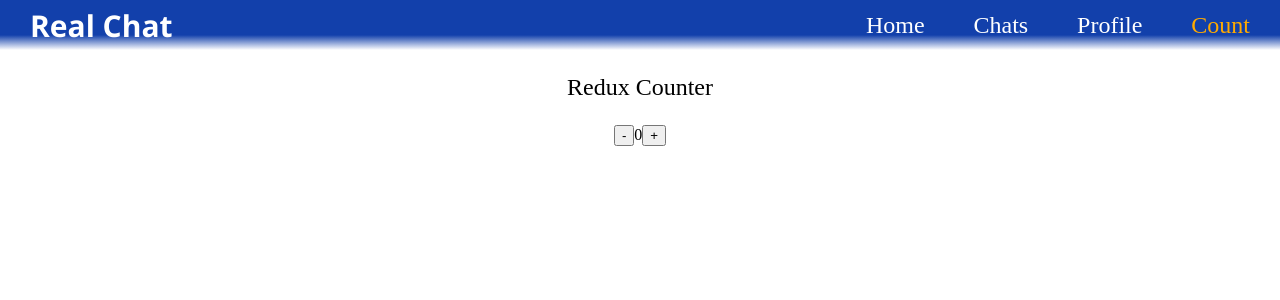
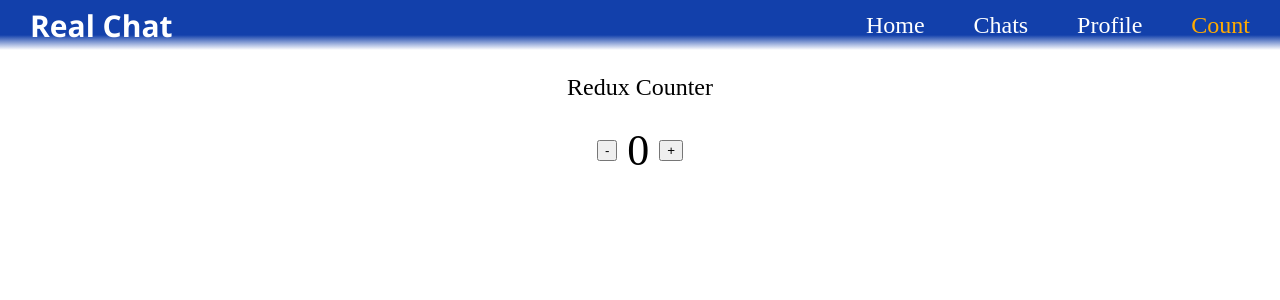
Before and after one commit to Gray-Starling/GeekBrains_react_course, a React (Create React App) app: page /count in a window 1280 px wide. Shown: the top 300 px of the page. Built offline with nearby package versions, Linux system fonts and the light colour scheme.

Commit message:
moved the Counter Page logic to the component

```diff
--- /dev/null
+++ b/src/components/ReduxCounter/ReduxCounter.jsx
@@ -0,0 +1,20 @@
+import React from "react";
+import { useDispatch, useSelector } from "react-redux";
+
+export const ReduxCounter = () => {
+  const value = useSelector((state) => state.count);
+  const dispatch = useDispatch();
+  return (
+    <div
+      style={{
+        display: "flex",
+        justifyContent: "center",
+        alignItems: "center",
+      }}
+    >
+      <button onClick={() => dispatch({ type: "decrease" })}>-</button>
+      <span style={{ margin: "0 10px", fontSize: "44px" }}>{value}</span>
+      <button onClick={() => dispatch({ type: "increase" })}>+</button>
+    </div>
+  );
+};
--- a/src/pages/Count/Count.jsx
+++ b/src/pages/Count/Count.jsx
@@ -1,16 +1,11 @@
 import React from "react";
-import { useDispatch, useSelector } from "react-redux";
+import { ReduxCounter } from "../../components/ReduxCounter/ReduxCounter";
 
 export const Count = () => {
-  const value = useSelector((state) => state.count);
-  const dispatch = useDispatch();
-
   return (
     <div className="wrp">
       <p className="title">Redux Counter</p>
-      <button onClick={() => dispatch({ type: "decrease" })}>-</button>
-      <span>{value}</span>
-      <button onClick={() => dispatch({ type: "increase" })}>+</button>
+      <ReduxCounter />
     </div>
   );
 };
```
